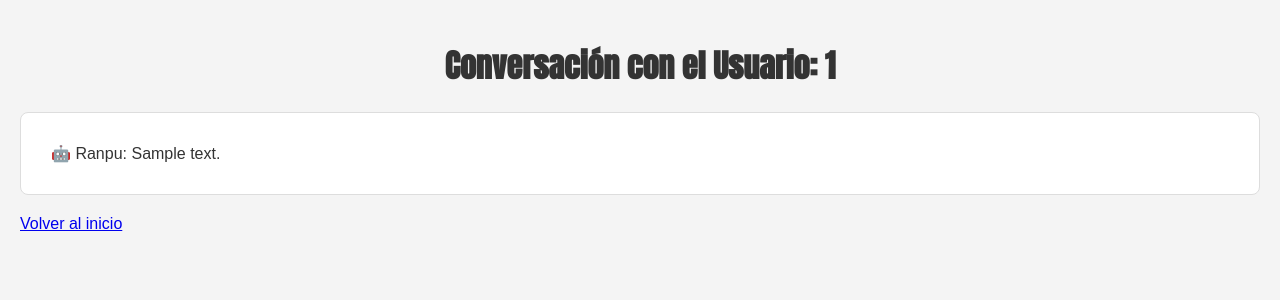
After one commit to frob2001/RanpuSellerAI, a Flask app: template templates/conversacion_usuario.html in a window 1280 px wide. The commit adds this page. Shown: the top 300 px of the page. Run offline with Flask 3, Linux system fonts and the light colour scheme; the template is opened without the code that fills it: most values are stand-ins (such as "Sample title", 1, 10 or a date in 2020).

```diff
--- a/app.py
+++ b/app.py
@@ -190,11 +190,20 @@ def webhook():
 def get_conversations(user_id):
     """
     Endpoint para obtener las conversaciones del usuario.
+    Devuelve JSON o una vista HTML dependiendo de la cabecera 'Accept'.
     """
     if user_id in conversation_history:
-        return jsonify({"user_id": user_id, "conversation": conversation_history[user_id]}), 200
+        # Si la solicitud acepta HTML, renderiza una plantilla
+        if request.accept_mimetypes['text/html']:
+            return render_template('conversacion_usuario.html', mensajes=conversation_history[user_id], user_id=user_id)
+        else:
+            # Devuelve JSON si no se solicita HTML
+            return jsonify({"user_id": user_id, "conversation": conversation_history[user_id]}), 200
     else:
+        if request.accept_mimetypes['text/html']:
+            return render_template('error.html', mensaje="No se encontraron conversaciones para este usuario.")
         return jsonify({"error": "No se encontraron conversaciones para este usuario."}), 404
+
 
 
 #Rutas para litofanias
--- /dev/null
+++ b/templates/conversacion_usuario.html
@@ -0,0 +1,56 @@
+<!DOCTYPE html>
+<html lang="es">
+<head>
+    <meta charset="UTF-8">
+    <meta name="viewport" content="width=device-width, initial-scale=1.0">
+    <title>Conversación con el Usuario</title>
+    <link href="https://fonts.googleapis.com/css2?family=Anton&display=swap" rel="stylesheet">
+    <style>
+        body {
+            font-family: Arial, sans-serif;
+            background-color: #f4f4f4;
+            margin: 0;
+            padding: 20px;
+        }
+        h1 {
+            font-family: 'Anton', sans-serif;
+            color: #333;
+            text-align: center;
+        }
+        .conversation {
+            background-color: #fff;
+            border: 1px solid #ddd;
+            margin-bottom: 20px;
+            padding: 15px;
+            border-radius: 8px;
+        }
+        .user-message {
+            font-weight: bold;
+            color: #007BFF;
+        }
+        .bot-message {
+            color: #333;
+            margin-left: 15px;
+        }
+    </style>
+</head>
+<body>
+    <h1>Conversación con el Usuario: {{ user_id }}</h1>
+
+    {% if mensajes %}
+        <div class="conversation">
+            {% for mensaje in mensajes %}
+                {% if mensaje.role == 'user' %}
+                    <p class="user-message">👤 Usuario: {{ mensaje.content }}</p>
+                {% else %}
+                    <p class="bot-message">🤖 Ranpu: {{ mensaje.content }}</p>
+                {% endif %}
+            {% endfor %}
+        </div>
+    {% else %}
+        <p>No hay mensajes disponibles.</p>
+    {% endif %}
+
+    <a href="/">Volver al inicio</a>
+</body>
+</html>
```
Also changed, not shown: templates/error.html (added, +26 -0 lines), templates/index.html (+30 -35 lines).
